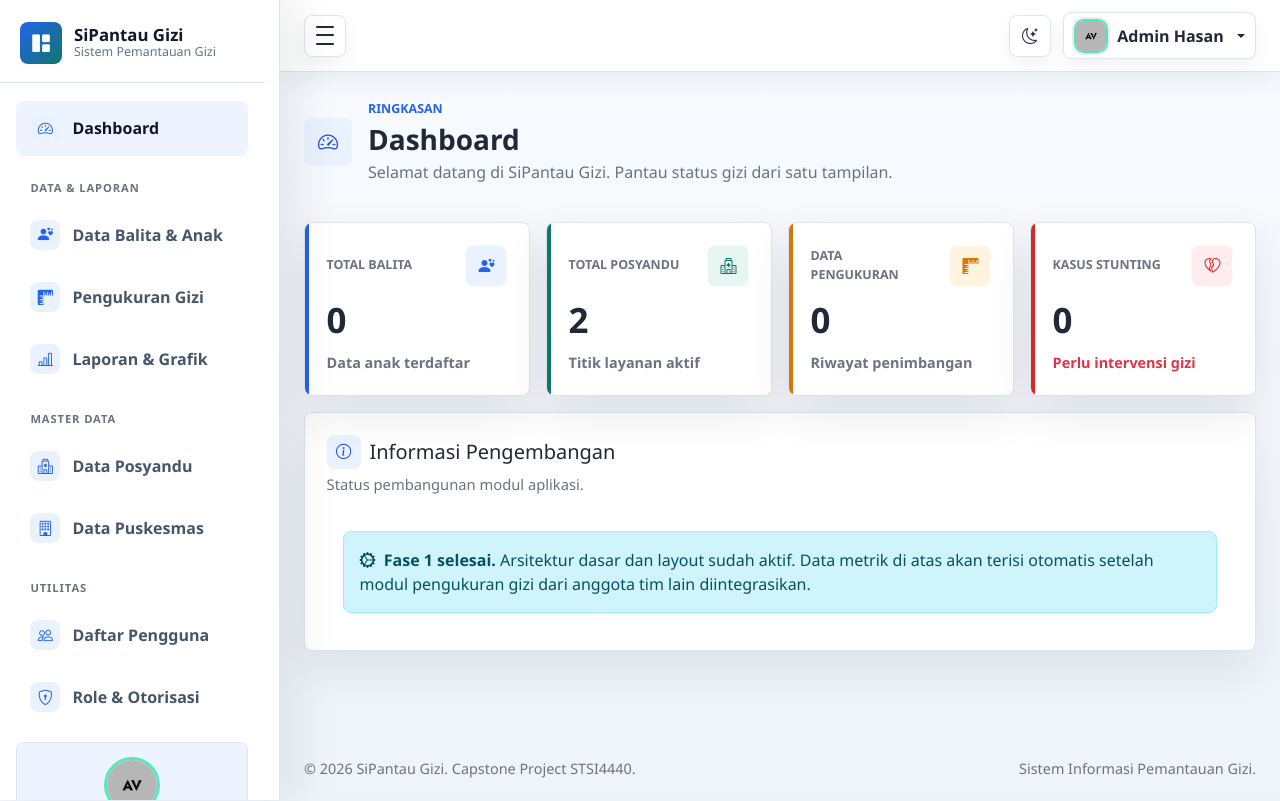
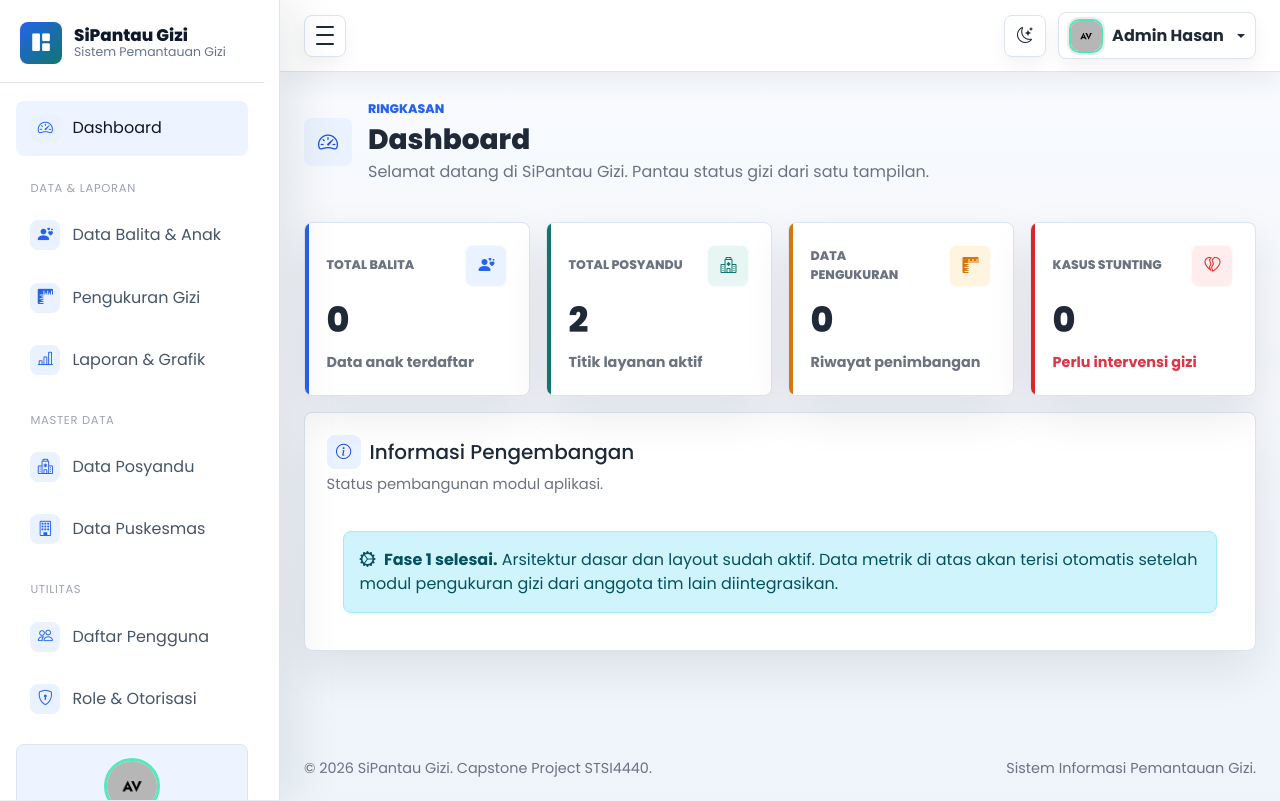
Before and after one commit to abdulrahmanJaelani11/SIPantau-Gizi, a PHP site: page /sipantau-gizi/modules/dashboard/index.php in a window 1280 px wide. Run offline with PHP 8.4, Linux system fonts and the light colour scheme; a user stored in the database is signed in; data comes from the database, SQL or seed files in the repository; data that the repository does not hold is empty.

Commit message:
feat: add user management, role management, authentication, and core UI layout modules

```diff
--- a/assets/css/style.css
+++ b/assets/css/style.css
@@ -1,4 +1,8 @@
+@import url('https://fonts.googleapis.com/css2?family=Poppins:ital,wght@0,300;0,400;0,500;0,600;0,700;0,800;1,300;1,400;1,500;1,600;1,700&display=swap');
+
 :root {
+  --admin-font-family: 'Poppins', -apple-system, BlinkMacSystemFont, "Segoe UI", Roboto, "Helvetica Neue", Arial, sans-serif;
+  --bs-body-font-family: var(--admin-font-family);
   --sidebar-width: 280px;
   --sidebar-mini-width: 84px;
   --admin-bg: #f5f7fb;
@@ -33,7 +37,11 @@
   margin: 0;
   background: linear-gradient(180deg, #f8fbff 0%, var(--admin-bg) 42%, #eef4fa 100%);
   color: var(--admin-text);
-  font-family: "Segoe UI", Arial, sans-serif;
+  font-family: var(--admin-font-family);
+}
+
+button, input, select, textarea, optgroup {
+  font-family: inherit;
 }
 
 a {
@@ -135,10 +143,10 @@
 .nav-label {
   padding: 0.6rem 0.9rem 0.2rem;
   margin-top: 0.5rem;
-  color: #6b7280;
-  font-size: 0.7rem;
-  font-weight: 700;
-  letter-spacing: 0.08em;
+  color: #9ca3af;
+  font-size: 0.72rem;
+  font-weight: 400;
+  letter-spacing: 0.06em;
   text-transform: uppercase;
   white-space: nowrap;
   overflow: hidden;
@@ -153,21 +161,31 @@
   padding: 0.78rem 0.9rem;
   border-radius: 8px;
   color: #d1d5db;
-  font-weight: 700;
+  font-weight: 400 !important;
   transition: background 0.16s ease, color 0.16s ease, transform 0.16s ease;
   white-space: nowrap;
 }
 
+.sidebar-nav .nav-text {
+  font-weight: 400 !important;
+}
+
 .sidebar-nav .nav-link:hover,
-.sidebar-nav .nav-link:focus,
+.sidebar-nav .nav-link:focus {
+  background: var(--admin-sidebar-soft);
+  color: #ffffff;
+  font-weight: 400 !important;
+  transform: translateX(2px);
+}
+
 .sidebar-nav .nav-link.active {
   background: var(--admin-sidebar-soft);
   color: #ffffff;
-}
-
-.sidebar-nav .nav-link:hover,
-.sidebar-nav .nav-link:focus {
-  transform: translateX(2px);
+  font-weight: 400 !important;
+}
+
+.sidebar-nav .nav-link.active .nav-text {
+  font-weight: 400 !important;
 }
 
 .nav-icon {
--- a/includes/header.php
+++ b/includes/header.php
@@ -31,6 +31,11 @@
   <meta name="viewport" content="width=device-width, initial-scale=1.0">
   <meta name="description" content="<?= e(APP_NAME) ?> — Sistem Informasi Pemantauan Gizi">
   <title><?= e($page_title) ?> | <?= e(APP_NAME) ?></title>
+
+  <!-- Google Fonts: Poppins -->
+  <link rel="preconnect" href="https://fonts.googleapis.com">
+  <link rel="preconnect" href="https://fonts.gstatic.com" crossorigin>
+  <link href="https://fonts.googleapis.com/css2?family=Poppins:ital,wght@0,300;0,400;0,500;0,600;0,700;0,800;1,300;1,400;1,500;1,600;1,700&display=swap" rel="stylesheet">
 
   <link rel="stylesheet" href="<?= asset('css/bootstrap.min.css') ?>">
   <link rel="stylesheet" href="<?= asset('vendors/bootstrap-icons/bootstrap-icons.css') ?>">
--- a/modules/auth/login.php
+++ b/modules/auth/login.php
@@ -78,6 +78,11 @@
   <meta name="description" content="Login — <?= e(APP_NAME) ?>">
   <title>Login | <?= e(APP_NAME) ?></title>
 
+  <!-- Google Fonts: Poppins -->
+  <link rel="preconnect" href="https://fonts.googleapis.com">
+  <link rel="preconnect" href="https://fonts.gstatic.com" crossorigin>
+  <link href="https://fonts.googleapis.com/css2?family=Poppins:ital,wght@0,300;0,400;0,500;0,600;0,700;0,800;1,300;1,400;1,500;1,600;1,700&display=swap" rel="stylesheet">
+
   <link rel="stylesheet" href="<?= asset('css/bootstrap.min.css') ?>">
   <link rel="stylesheet" href="<?= asset('vendors/bootstrap-icons/bootstrap-icons.css') ?>">
   <link rel="stylesheet" href="<?= asset('css/style.css') ?>">
--- a/modules/utilitas/pengguna/index.php
+++ b/modules/utilitas/pengguna/index.php
@@ -294,7 +294,6 @@
     <table class="table align-middle mb-0" id="usersTable">
       <thead class="table-light">
         <tr>
-          <th scope="col" style="width: 50px;">#</th>
           <th scope="col">Pengguna</th>
           <th scope="col">Role</th>
           <th scope="col">Penugasan</th>
@@ -306,20 +305,19 @@
       <tbody>
         <?php if (empty($users)): ?>
           <tr>
-            <td colspan="7" class="text-center py-5 text-muted">
+            <td colspan="6" class="text-center py-5 text-muted">
               <i class="bi bi-person-x fs-1 d-block mb-2 text-secondary"></i>
               <p class="mb-1 fw-semibold">Tidak ada pengguna yang ditemukan</p>
               <small>Coba sesuaikan kata kunci pencarian atau filter yang Anda pilih.</small>
             </td>
           </tr>
         <?php else: ?>
-          <?php foreach ($users as $index => $u): ?>
+          <?php foreach ($users as $u): ?>
             <?php
               $is_current_user = ((int)$u['id_user'] === (int)$_SESSION['user_id']);
               $is_active = (strcasecmp($u['status'], 'aktif') === 0);
             ?>
             <tr>
-              <td class="text-muted small"><?= $index + 1 ?></td>
               <td>
                 <div class="d-flex align-items-center gap-2">
                   <div class="avatar-sm rounded-circle d-flex align-items-center justify-content-center text-white fw-bold bg-primary bg-gradient"
```
Also changed, not shown: modules/utilitas/pengguna/ekspor.php (+7 -5 lines), modules/utilitas/role/index.php (+3 -7 lines).
